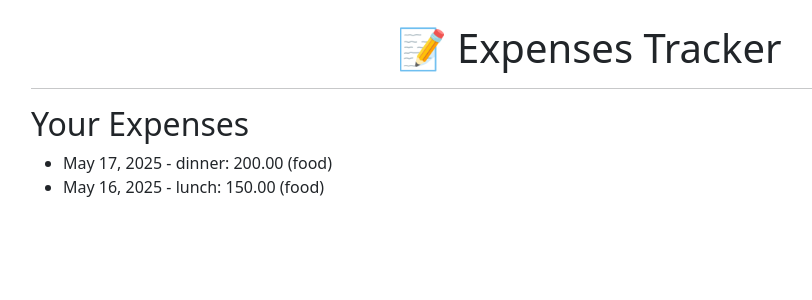
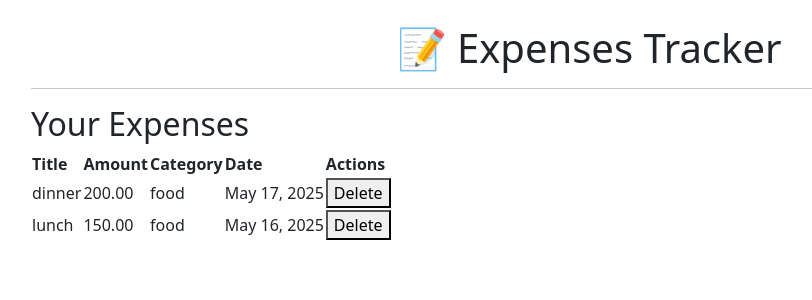
Before and after one commit to Hesam-Norouzi/django_expense_tracker, a Django app: page / in a window 1280 px wide. Shown: the top 300 px of the page, without its empty margins (51-863 px from the left). Run offline with Django 5.2, Linux system fonts and the light colour scheme; a user stored in the database is signed in; data comes from the database, SQL or seed files in the repository.

Commit message:
Implement expense list and delete functionality

```diff
--- a/expenses/templates/expenses/expense_list.html
+++ b/expenses/templates/expenses/expense_list.html
@@ -1,11 +1,27 @@
 {% extends 'expenses/base.html' %}
 {% block content %}
   <h2>Your Expenses</h2>
-  <ul>
+  <table>
+    <tr>
+      <th>Title</th>
+      <th>Amount</th>
+      <th>Category</th>
+      <th>Date</th>
+      <th>Actions</th>
+    </tr>
     {% for expense in expenses %}
-      <li>{{ expense.date }} - {{ expense.title }}: {{ expense.amount }} ({{ expense.category }})</li>
-    {% empty %}
-      <li>No expenses found.</li>
+    <tr>
+      <td>{{ expense.title }}</td>
+      <td>{{ expense.amount }}</td>
+      <td>{{ expense.category }}</td>
+      <td>{{ expense.date }}</td>
+      <td>
+        <form method="post" action="{% url 'delete_expense' expense.id %}">
+          {% csrf_token %}
+          <button type="submit">Delete</button>
+        </form>
+      </td>
+    </tr>
     {% endfor %}
-  </ul>
+  </table>
 {% endblock %}
--- a/expenses/urls.py
+++ b/expenses/urls.py
@@ -4,4 +4,5 @@ from . import views
 urlpatterns = [
     path('add/', views.add_expense, name='add_expense'),
     path('', views.expense_list, name='expense_list'),
+    path('delete/<int:expense_id>/', views.delete_expense, name='delete_expense'),
 ]
--- a/expenses/views.py
+++ b/expenses/views.py
@@ -1,4 +1,4 @@
-from django.shortcuts import render, redirect
+from django.shortcuts import render, redirect, get_object_or_404
 from .forms import ExpenseFrom
 from django.contrib.auth.decorators import login_required
 from .models import Expense
@@ -21,3 +21,9 @@ def add_expense(request):
 def expense_list(request):
     expenses = Expense.objects.filter(user=request.user).order_by('-date')
     return render(request, 'expenses/expense_list.html', {'expenses': expenses})
+
+@login_required
+def delete_expense(request, expense_id):
+    expense = get_object_or_404(Expense, id=expense_id, user=request.user)
+    expense.delete()
+    return redirect('expense_list')
```
Also changed, not shown: development_log.md (+1 -1 lines).
